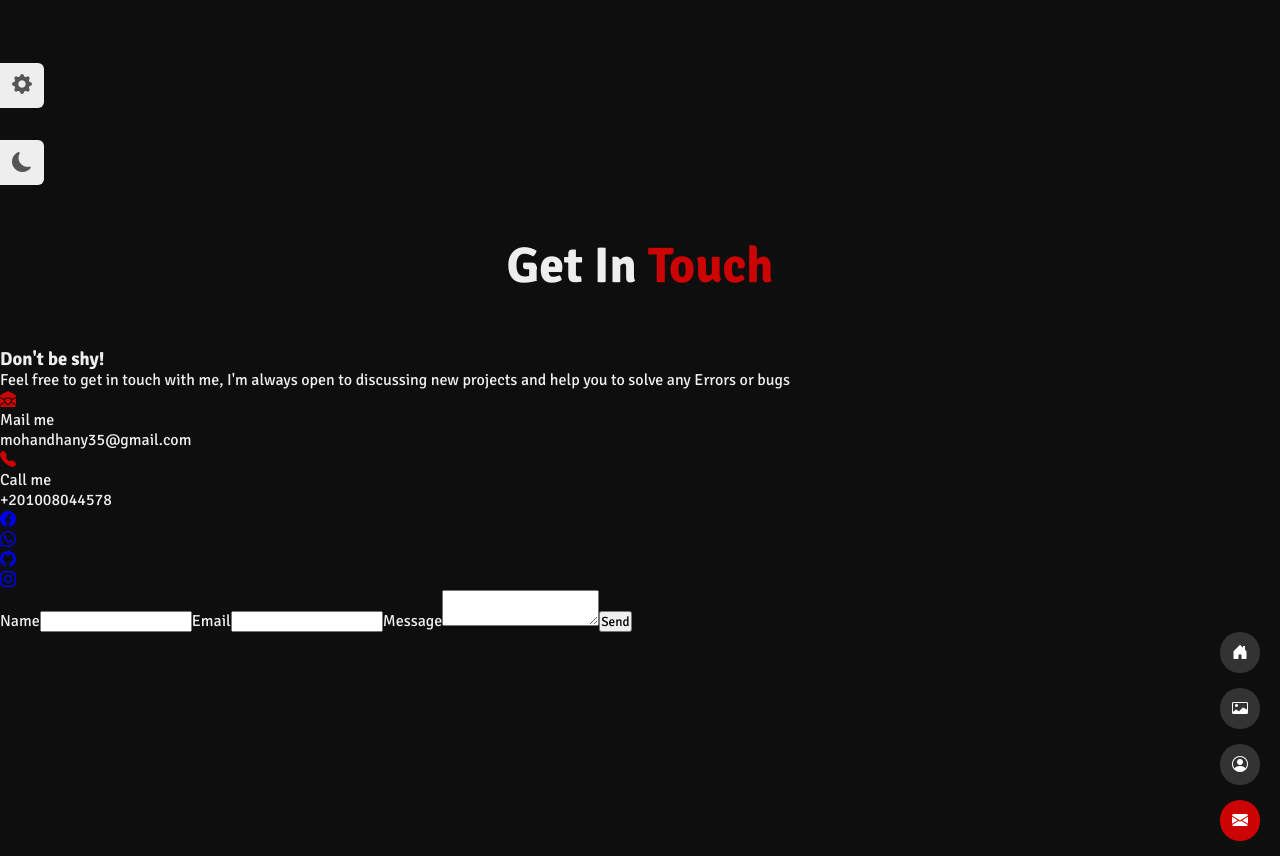
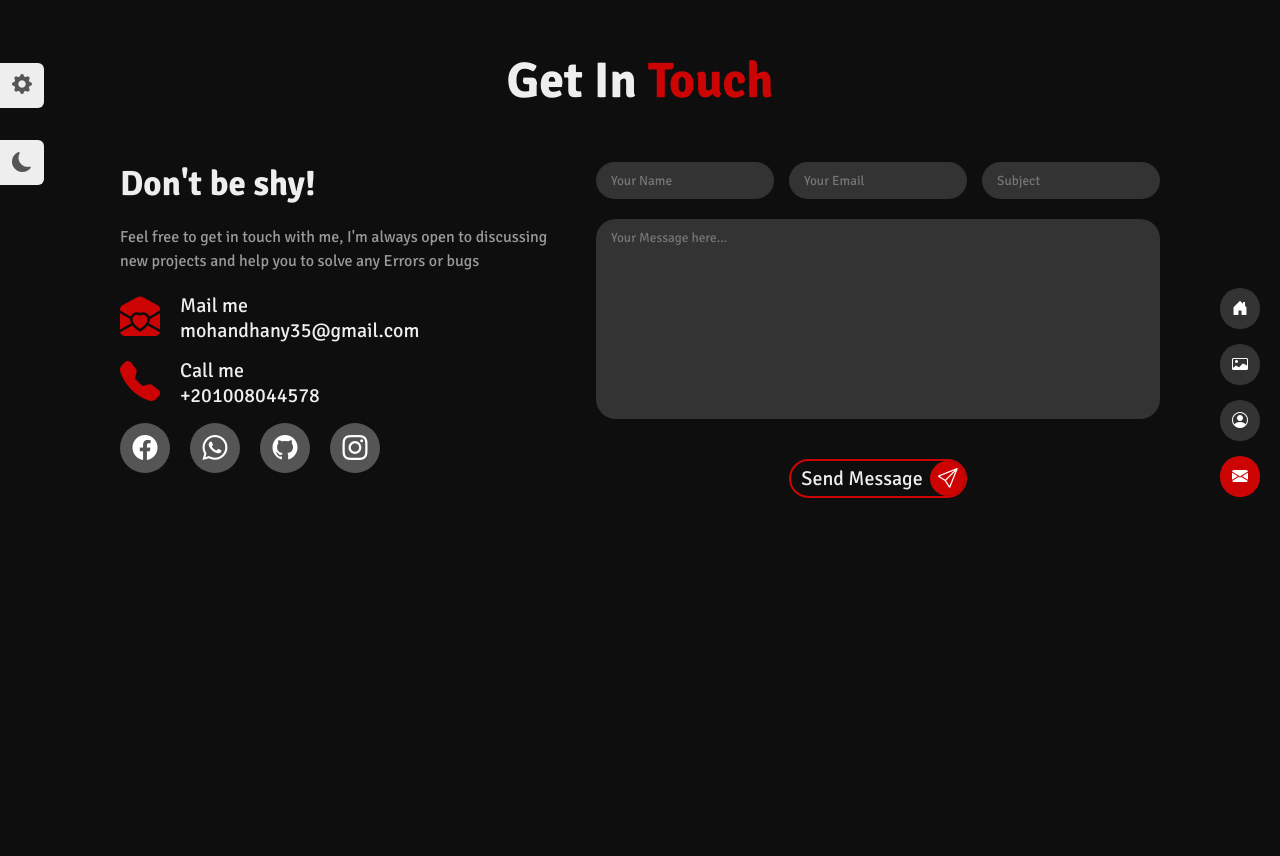
Before and after one commit to MohandTurke2002/My-Portofolio, a React (Create React App) app: page /ContactMe in a window 1280 px wide. After the commit the page ends 800 px from the top, so only its background shows below. Built offline with nearby package versions, Linux system fonts and the light colour scheme.

Commit message:
finish contact me form

```diff
--- a/package.json
+++ b/package.json
@@ -4,14 +4,12 @@
   "private": true,
   "dependencies": {
     "@emailjs/browser": "^3.11.0",
-    "@reduxjs/toolkit": "^1.9.5",
     "@testing-library/jest-dom": "^5.16.5",
     "@testing-library/react": "^13.4.0",
     "@testing-library/user-event": "^13.5.0",
     "react": "^18.2.0",
     "react-circular-progressbar": "^2.1.0",
     "react-dom": "^18.2.0",
-    "react-redux": "^8.0.5",
     "react-router": "^6.11.1",
     "react-router-dom": "^6.11.1",
     "react-scripts": "5.0.1",
--- a/src/components/Settings/settings.scss
+++ b/src/components/Settings/settings.scss
@@ -1,9 +1,11 @@
 .set-mod {
   align-self: flex-start;
-  margin-top: 50px;
+  position: absolute;
+  top: 50px;
   display: flex;
   flex-direction: column;
   row-gap: 15px;
+  left: 0;
   .settings {
     display: flex;
     align-items: center;
--- a/src/index.js
+++ b/src/index.js
@@ -1,13 +1,7 @@
 import React from "react";
 import ReactDOM from "react-dom/client";
 import App from "./App";
-import { Provider } from "react-redux";
-import store from "./redux/store";
 import "./index.scss";
 
 const root = ReactDOM.createRoot(document.getElementById("root"));
-root.render(
-  <Provider store={store}>
-    <App />
-  </Provider>
-);
+root.render(<App />);
--- a/src/index.scss
+++ b/src/index.scss
@@ -33,6 +33,21 @@ body {
     background-color: var(--body-theme-dark);
     color: var(--text-color-dark);
   }
+  .my-message {
+    color: var(--back-ground-div-light);
+  }
+  .input-container {
+    input {
+      background-color: var(--back-ground-div-dark);
+      color: var(--text-color-dark);
+    }
+  }
+  .message-text {
+    textarea {
+      background-color: var(--back-ground-div-dark);
+      color: var(--text-color-dark);
+    }
+  }
 }
 
 #root {
@@ -52,7 +67,7 @@ body {
   .button-settings,
   .button-theme {
     button {
-      background-color: var(--back-ground-div-light);
+      background-color: var(--back-ground-div-dark);
       i {
         color: var(--text-color-dark);
       }
@@ -61,6 +76,21 @@ body {
   .popup-content {
     background-color: var(--back-ground-div-light);
     color: var(--text-color-light);
+  }
+  .my-message {
+    color: var(--color-icons);
+  }
+  .input-container {
+    input {
+      background-color: white;
+      color: var(--text-color-light);
+    }
+  }
+  .message-text {
+    textarea {
+      background-color: white;
+      color: var(--text-color-light);
+    }
   }
 }
 
--- a/src/pages/ContactMe.jsx
+++ b/src/pages/ContactMe.jsx
@@ -1,13 +1,34 @@
-import React, { useRef } from "react";
+import React, { useRef, useState } from "react";
 import emailjs from "@emailjs/browser";
 import Settings from "../components/Settings/Settings";
 import Navbar from "../components/NavBar/Navbar";
+import "./scss/contactme.scss";
 
 function ContactMe() {
   const form = useRef();
+  const name = useRef();
+  const email = useRef();
+  const message = useRef();
+  const [error, setError] = useState(false);
+  const [messageError, setMessageError] = useState("");
+  const [done, setDone] = useState(false);
+  const [messageDone, setMessageDone] = useState("");
   const sendEmail = (e) => {
     e.preventDefault();
 
+    if (!name.current.value) {
+      setError(true);
+      setMessageError("I Need Your Name");
+    } else if (!email.current.value) {
+      setError(true);
+      setMessageError("I Need Your Mail");
+    } else if (!message.current.value) {
+      setError(true);
+      setMessageError("Write Your Message ");
+    } else {
+      setError(false);
+      setDone(true);
+      setMessageDone("Done");
       emailjs
         .sendForm(
           "service_r19f6bg",
@@ -23,18 +44,21 @@ function ContactMe() {
             console.log(error.text);
           }
         );
+    }
   };
   return (
-    <div>
+    <div className="container">
       <Settings />
       <div className="contact-me">
         <h1 className="special-title">
           Get In <span className="change-color">Touch</span>
         </h1>
+        {error && <p className="message-error">{messageError}</p>}
+        {done && <p className="message-done">{messageDone}</p>}
         <div className="container-form">
           <div className="social-links">
             <h3>Don't be shy!</h3>
-            <p>
+            <p className="my-message">
               Feel free to get in touch with me, I'm always open to discussing
               new projects and help you to solve any Errors or bugs{" "}
             </p>
@@ -60,35 +84,70 @@ function ContactMe() {
             </div>
             <div className="social">
               <div>
-                <a href="/">
+                <a
+                  href="https://www.facebook.com/mohand.hany.9210?mibextid=ZbWKwL"
+                  target="blank"
+                >
                   <i className="bi bi-facebook"></i>
                 </a>
               </div>
               <div>
-                <a href="/">
+                <a href="https://wa.me/qr/ABGM33YOZPYZB1" target="blank">
                   <i className="bi bi-whatsapp"></i>
                 </a>
               </div>
               <div>
-                <a href="/">
+                <a href="https://github.com/MohandTurke2002" target="blank">
                   <i className="bi bi-github"></i>
                 </a>
               </div>
               <div>
-                <a href="/">
+                <a
+                  href="https://www.instagram.com/invites/contact/?i=rliwdl3rqj51&utm_content=2r04jwa"
+                  target="blank"
+                >
                   <i className="bi bi-instagram"></i>
                 </a>
               </div>
             </div>
           </div>
           <form ref={form} onSubmit={sendEmail}>
-            <label>Name</label>
-            <input type="text" name="user_name" />
-            <label>Email</label>
-            <input type="email" name="user_email" />
-            <label>Message</label>
-            <textarea name="message" />
-            <input type="submit" value="Send" />
+            <div className="input-container">
+              <div className="input">
+                <input
+                  type="text"
+                  name="user_name"
+                  placeholder="Your Name"
+                  ref={name}
+                />
+              </div>
+              <div className="input">
+                <input
+                  type="email"
+                  name="user_email"
+                  placeholder="Your Email"
+                  ref={email}
+                />
+              </div>
+              <div className="input">
+                <input type="text" placeholder="Subject" />
+              </div>
+            </div>
+            <div className="message-text">
+              <textarea
+                name="message"
+                placeholder="Your Message here..."
+                ref={message}
+              />
+            </div>
+            <div className="submit">
+              <button className="change-bordercl">
+                Send Message
+                <span>
+                  <i className="bi bi-send"></i>
+                </span>
+              </button>
+            </div>
           </form>
         </div>
       </div>
--- a/src/pages/scss/contactme.scss
+++ b/src/pages/scss/contactme.scss
@@ -1,3 +1,159 @@
-.contact-me {
+.container {
   display: flex;
+  align-items: center;
+  justify-content: space-around;
+  height: 100%;
+  .contact-me {
+    height: 100%;
+    .message-error {
+      position: absolute;
+      top: 20px;
+      left: 50%;
+      transform: translateX(-50%);
+      background-color: #ed2b2a;
+      padding: 5px 15px;
+      border-radius: 7px;
+    }
+    .message-done {
+      position: absolute;
+      top: 20px;
+      left: 50%;
+      transform: translateX(-50%);
+      background-color: #03c988;
+      padding: 5px 15px;
+      border-radius: 7px;
+    }
+    .container-form {
+      display: flex;
+      padding: 0 120px;
+      column-gap: 35px;
+      .social-links {
+        h3 {
+          font-size: 35px;
+          margin-bottom: 20px;
+        }
+        .my-message {
+          line-height: 1.5;
+          margin-bottom: 20px;
+        }
+        .contact-way {
+          .mail,
+          .phone {
+            display: flex;
+            align-items: center;
+            margin-bottom: 15px;
+            .icon {
+              margin-right: 20px;
+              i {
+                font-size: 40px;
+              }
+            }
+            .text {
+              > p {
+                font-size: 20px;
+              }
+            }
+          }
+        }
+        .social {
+          display: flex;
+          column-gap: 20px;
+          div {
+            width: 50px;
+            height: 50px;
+            background-color: #555;
+            display: flex;
+            justify-content: center;
+            align-items: center;
+            border-radius: 50%;
+            a {
+              font-size: 25px;
+              color: white;
+            }
+          }
+        }
+      }
+      form {
+        display: flex;
+        flex-direction: column;
+        align-items: center;
+        .input-container {
+          width: 100%;
+          height: fit-content;
+          display: flex;
+          column-gap: 15px;
+          .input {
+            height: fit-content;
+            input {
+              border: none;
+              padding: 10px 15px;
+              border-radius: 50px;
+              &:focus {
+                border: none;
+                outline: none;
+              }
+            }
+          }
+        }
+        .message-text {
+          width: 100%;
+          height: 200px;
+          margin: 20px 0;
+          > textarea {
+            resize: none;
+            width: 100%;
+            height: 100%;
+            border: none;
+            padding: 10px 15px;
+            border-radius: 20px;
+            &:focus {
+              border: none;
+              outline: none;
+            }
+          }
+        }
+        .submit {
+          button {
+            text-decoration: none;
+            color: inherit;
+            display: flex;
+            column-gap: 15px;
+            width: -moz-fit-content;
+            width: fit-content;
+            padding: 5px 7px 5px 10px;
+            border: 2px solid;
+            border-radius: 50px;
+            position: relative;
+            transition: 0.3s linear;
+            margin-top: 20px;
+            background-color: transparent;
+            position: relative;
+            font-size: 20px;
+            cursor: pointer;
+            i {
+              color: white;
+            }
+            &:hover {
+              color: white;
+            }
+            &:hover::before {
+              width: 100%;
+              border-radius: 50px;
+            }
+            &::before {
+              content: "";
+              position: absolute;
+              width: 20%;
+              height: 100%;
+              right: 0px;
+              top: 0;
+              border-radius: 50px;
+              z-index: -1;
+              transition: 0.3s linear;
+            }
+          }
+        }
+      }
+    }
+  }
 }
--- a/src/redux/store.jsx
+++ /dev/null
@@ -1,10 +0,0 @@
-import { configureStore } from "@reduxjs/toolkit";
-import themeSlice from "./themeSlice/themeSlice";
-
-const store = configureStore({
-  reducer: {
-    currentTheme: themeSlice,
-  },
-});
-
-export default store;
--- a/src/redux/themeSlice/themeSlice.jsx
+++ /dev/null
@@ -1,20 +0,0 @@
-import { createSlice } from "@reduxjs/toolkit";
-
-const initialState = {
-  colorTheme: "theme-gold",
-};
-
-export const themeSlice = createSlice({
-  name: "currentTheme",
-  initialState,
-  reducers: {
-    changeTheme: (state, action) => {
-      state.colorTheme = action.payload;
-    },
-  },
-});
-
-// Action creators are generated for each case reducer function
-export const { changeTheme } = themeSlice.actions;
-
-export default themeSlice.reducer;
```
Lines whose indentation alone changed are shown as unchanged.
